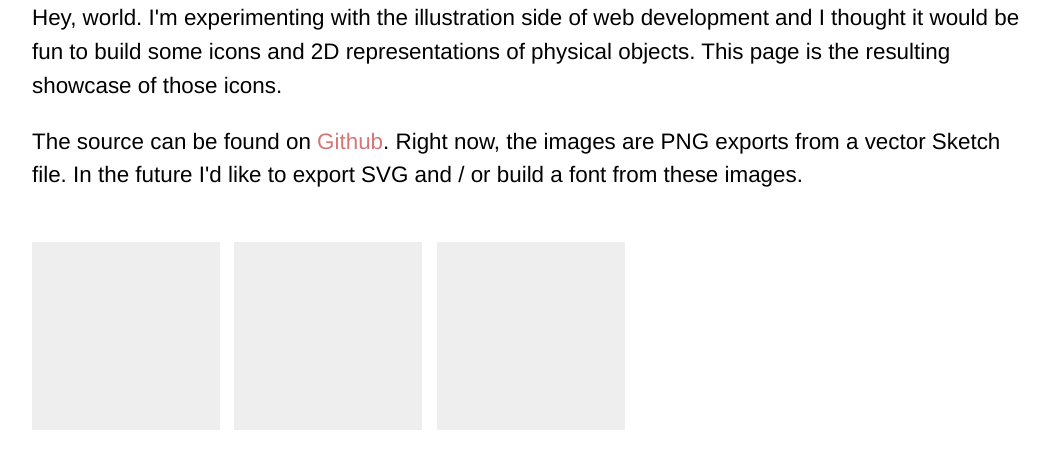
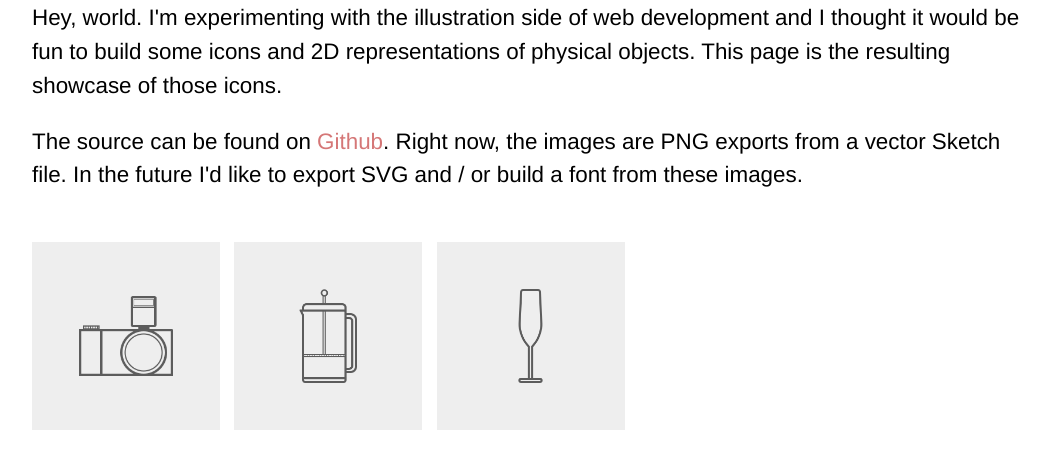
Before and after one commit to capshaw/objects, a plain HTML site: page showcase/index.html in a window 1280 px wide. Shown: the part 186-654 px from the top of the page, without its empty margins (108-1158 px from the left). Drawn offline with Linux system fonts and the light colour scheme; the site is published under a folder, as on GitHub Pages, so addresses that start at the root find nothing.

Commit message:
Remove absolute background image paths in index.scss

```diff
--- a/showcase/index.scss
+++ b/showcase/index.scss
@@ -82,17 +82,17 @@ a {
         position: absolute;
 
         &.icon-camera {
-            background: url('/png/camera.png') no-repeat center center;
+            background: url('png/camera.png') no-repeat center center;
             background-size: contain;
         }
 
         &.icon-french-press {
-            background: url('/png/french_press.png') no-repeat center center;
+            background: url('png/french_press.png') no-repeat center center;
             background-size: contain;
         }
 
         &.icon-champagne-flute {
-            background: url('/png/champagne_flute.png') no-repeat center center;
+            background: url('png/champagne_flute.png') no-repeat center center;
             background-size: contain;
         }
     }
```
Also changed, not shown: showcase/index.css, 1 other file.
